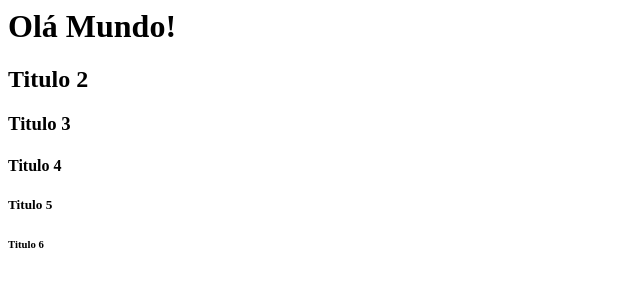
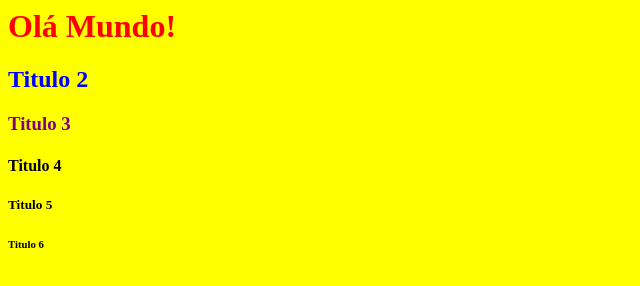
Before and after one commit to Manuel07yes/minha.primeira.pagina, a plain HTML site: page index.html in a window 1280 px wide. Shown: the whole page, without its empty margins (0-640 px from the left). Drawn offline with Linux system fonts and the light colour scheme.

Commit message:
tirei as chaves

```diff
--- a/index.html
+++ b/index.html
@@ -1,9 +1,9 @@
-<body style = "{background-color : yellow;}" >
-  <h1 style = "{color: red;}"  >   Olá Mundo!  </h1>
+<body style = "background-color : Yellow ; " >
+  <h1 style = "color : Red ; "  >   Olá Mundo!  </h1>
   <hr:>
 
-  <h2 style = "{color: blue;}"  >  Titulo 2     </h2>
-  <h3 style = "{color: purple;}" >  Titulo 3     </h3>
+  <h2 style = "color : Blue ; "  >  Titulo 2     </h2>
+  <h3 style = "color : Purple  ; " >  Titulo 3     </h3>
   <h4>  Titulo 4     </h4>
   <h5>  Titulo 5     </h5>
   <h6>  Titulo 6     </h6>
```
